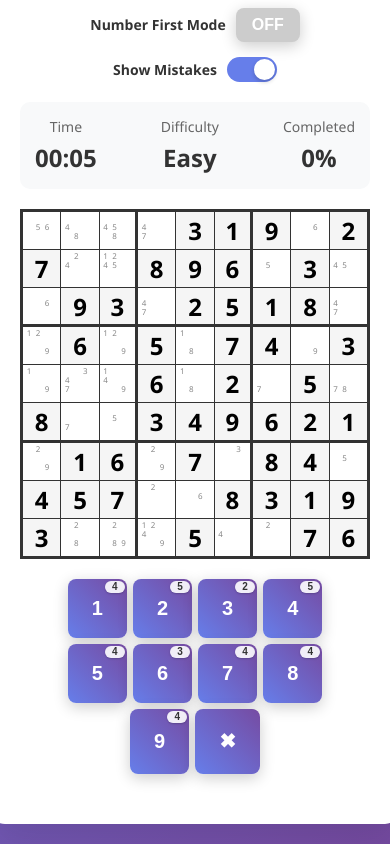
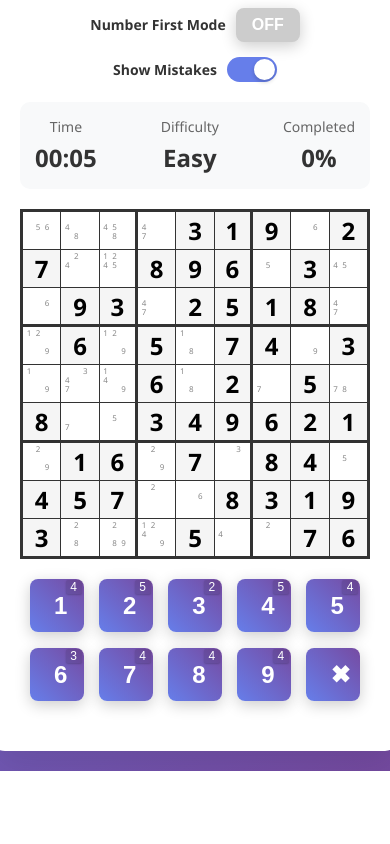
Before and after one commit to SurbhiSGupta/sudoku, a plain HTML site: page index.html in a window 390 px wide. Shown: the part 372-1216 px from the top of the page. After the commit the page ends 1143 px from the top, so only its background shows below. Drawn offline with Linux system fonts and the light colour scheme.

Commit message:
Implement responsive 2-line number pad layout with proper sizing and spacing

```diff
--- a/index.html
+++ b/index.html
@@ -186,29 +186,19 @@
       }
 
       .number-pad {
-        display: flex;
-        flex-wrap: wrap;
+        display: grid;
+        grid-template-columns: repeat(5, minmax(50px, 70px));
+        gap: clamp(8px, 4vw, 20px);
+        margin: 20px auto;
         justify-content: center;
-        gap: 6px;
-        margin: 20px auto;
-        max-width: 300px;
-        width: 100%;
-        padding: 0 20px;
+        padding: 0 10px;
         box-sizing: border-box;
       }
 
       .number-btn {
-        flex: 0 0 calc(20% - 5px);
         aspect-ratio: 1;
-        font-size: 20px;
-        font-weight: bold;
-        position: relative;
-      }
-
-      .number-btn {
-        aspect-ratio: 1;
-        font-size: 20px;
-        font-weight: bold;
+        font-size: clamp(24px, 4vw, 24px);
+        font-weight: medium;
         position: relative;
       }
 
@@ -221,16 +211,16 @@
 
       .number-count {
         position: absolute;
-        top: 2px;
+        top: 1px;
         right: 2px;
-        background: rgba(255, 255, 255, 0.9);
-        color: #333;
-        font-size: 10px;
-        font-weight: 600;
+        background: rgba(0, 0, 0, 0.1);
+        color: #ffffff;
+        font-size: 12px;
+        font-weight: 200;
         padding: 1px 4px;
-        border-radius: 8px;
+        border-radius: 2px;
         line-height: 1;
-        min-width: 12px;
+        min-width: 8px;
         text-align: center;
         box-shadow: 0 1px 2px rgba(0, 0, 0, 0.2);
       }
```
